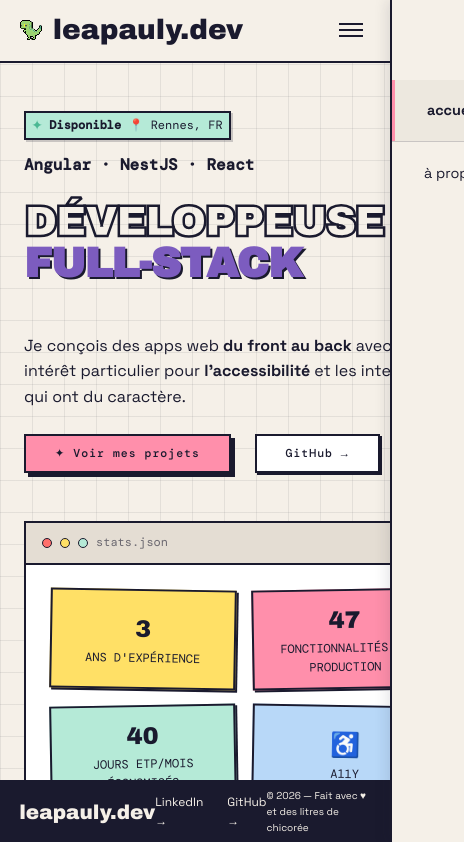
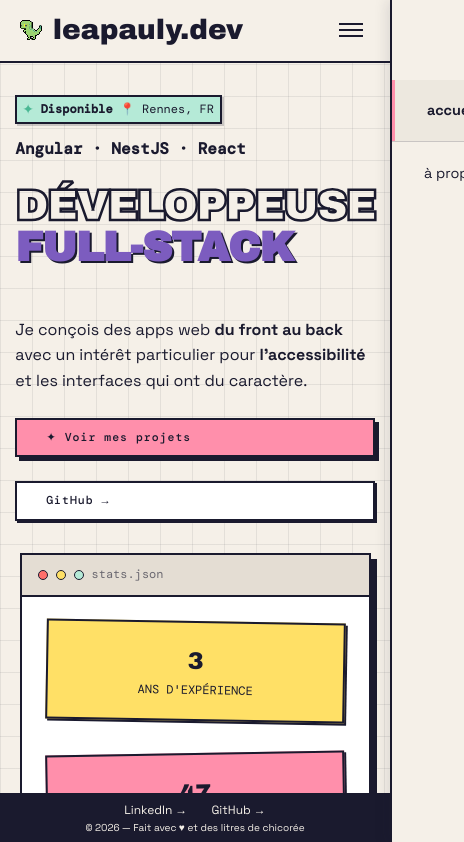
Before and after one commit to LeasaurusRex/portfolio, a React (Vite) app: page / in a window 390 px wide. Shown: the top 842 px of the page, 464 px wide, since content can reach past the window. Built offline with nearby package versions, Linux system fonts and the light colour scheme.

Commit message:
style(all) : adjust css for responsive mode on existing pages

```diff
--- a/src/index.css
+++ b/src/index.css
@@ -65,7 +65,7 @@
   background: var(--cream);
   color: var(--ink);
   font-family: var(--font-spaceg);
-  font-size: 16px;
+  font-size: var(--font-base);
   line-height: 1.6;
   margin-bottom: 6rem;
 }
@@ -83,21 +83,12 @@
   z-index: -1;
 }
 
-/* Classes utilitaires */
+/* Utility classes */
 .bold {
   font-weight: bold;
 }
 .mono {
   font-family: var(--font-mono);
-}
-.text-ink {
-  color: var(--ink);
-}
-.text-ink60 {
-  color: var(--ink-60);
-}
-.text-mint-deep {
-  color: var(--mint-deep);
 }
 
 /* BACKGROUND COLORS */
--- a/src/pages/About/About.module.css
+++ b/src/pages/About/About.module.css
@@ -51,6 +51,14 @@
   .skillsContainer {
     grid-template-columns: 1fr;
     gap: 3rem;
-    padding: 3rem 1.5rem;
+    padding: 0 2rem;
+  }
+
+  .secondTitle {
+    padding: 2rem;
+  }
+
+  .title {
+    padding: 2rem;
   }
 }
--- a/src/pages/About/components/Description.module.css
+++ b/src/pages/About/components/Description.module.css
@@ -10,7 +10,7 @@
   .container {
     grid-template-columns: 1fr;
     gap: 3rem;
-    padding: 3rem 1.5rem;
+    padding: 0 2rem;
   }
 }
 
--- a/src/pages/About/components/Timeline.module.css
+++ b/src/pages/About/components/Timeline.module.css
@@ -3,7 +3,6 @@
   padding-left: 2.5rem;
 }
 
-/* Ligne verticale */
 .timeline::before {
   content: "";
   position: absolute;
@@ -23,7 +22,6 @@
   padding-bottom: 0;
 }
 
-/* Points de la timeline */
 .dot {
   position: absolute;
   left: -2rem;
@@ -40,7 +38,6 @@
   background: var(--pink);
 }
 
-/* Contenu */
 .content {
   padding-left: 0.5rem;
 }
@@ -96,4 +93,8 @@
   .timelineItem {
     padding-bottom: 2.5rem;
   }
+
+  .timeline::before {
+    left: 0.65rem;
+  }
 }
--- a/src/pages/Home/Home.module.css
+++ b/src/pages/Home/Home.module.css
@@ -1,6 +1,6 @@
 .container {
-  display: grid;
-  grid-template-columns: 1fr 1fr;
+  display: flex;
+
   gap: 2rem;
   align-items: center;
   padding: 5rem 2rem 4rem;
@@ -8,8 +8,8 @@
 
 @media (max-width: 768px) {
   .container {
-    grid-template-columns: 1fr;
-    gap: 3rem;
-    padding: 3rem 1.5rem;
+    display: flex;
+    flex-direction: column;
+    padding: 2rem 0;
   }
 }
--- a/src/pages/Home/components/Hero.module.css
+++ b/src/pages/Home/components/Hero.module.css
@@ -1,21 +1,19 @@
-.heroContent {
+.hero {
   display: flex;
   flex-direction: column;
   align-items: flex-start;
   gap: 1.5rem;
-  max-width: 1080px;
-  margin: 0 auto;
   padding: 0;
 }
 
-.heroEyebrow {
+.eyebrow {
   display: flex;
   flex-direction: column;
   align-items: flex-start;
   gap: 0.75rem;
 }
 
-.heroActions {
+.actionButtons {
   display: flex;
   gap: 1.5rem;
 }
@@ -60,3 +58,18 @@
   color: var(--lav-deep);
   text-shadow: 2px 2px 0 var(--ink);
 }
+
+@media (max-width: 768px) {
+  .hero {
+    margin: 0 1rem;
+  }
+
+  .actionButtons {
+    width: 100%;
+    flex-direction: column;
+  }
+
+  .actionButtons > * {
+    width: 100% !important;
+  }
+}
--- a/src/pages/Home/components/Hero.tsx
+++ b/src/pages/Home/components/Hero.tsx
@@ -4,14 +4,12 @@
 
 function Hero() {
   return (
-    <article>
-      <div className={styles.heroContent}>
-        <div className={styles.heroEyebrow}>
+    <article className={styles.hero}>
+      <div className={styles.eyebrow}>
         <Badge variant="mint" withShadow fontSize="s">
           <p>
             <span className={styles.star}>✦</span>{" "}
-              <span className="bold">Disponible</span>{" "}
-              <span>📍 Rennes, FR</span>
+            <span className="bold">Disponible</span> <span>📍 Rennes, FR</span>
           </p>
         </Badge>
 
@@ -21,13 +19,13 @@
         <span className={styles.titleOutline}>DÉVELOPPEUSE</span>
         <span className={styles.titleFilled}>FULL-STACK</span>
       </h1>
-        <p className={styles.heroDesc}>
+      <p className={styles.desc}>
         Je conçois des apps web <span className="bold">du front au back</span>{" "}
         avec un intérêt particulier pour{" "}
-          <span className="bold">l'accessibilité</span> et les interfaces qui
-          ont du caractère. <br />
+        <span className="bold">l'accessibilité</span> et les interfaces qui ont
+        du caractère. <br />
       </p>
-        <div className={styles.heroActions}>
+      <div className={styles.actionButtons}>
         <Button variant="pink" to="/realisations">
           ✦ Voir mes projets
         </Button>
@@ -35,7 +33,6 @@
           GitHub →
         </Button>
       </div>
-      </div>
     </article>
   );
 }
--- a/src/pages/Home/components/StatsWindow.module.css
+++ b/src/pages/Home/components/StatsWindow.module.css
@@ -1,3 +1,11 @@
+.statsWindow {
+  margin: 0 1rem;
+  display: flex;
+  justify-content: center;
+  align-items: center;
+  max-width: 90%;
+}
+
 .statsContainer {
   display: grid;
   grid-template-columns: 1fr 1fr;
@@ -11,3 +19,12 @@
 .right-rotate {
   transform: rotate(5deg);
 }
+
+@media (max-width: 768px) {
+  .statsContainer {
+    display: flex;
+    flex-direction: column;
+    gap: 2rem;
+    padding: 0;
+  }
+}
--- a/src/pages/Home/components/StatsWindow.tsx
+++ b/src/pages/Home/components/StatsWindow.tsx
@@ -5,7 +5,7 @@
 
 function StatsWindow() {
   return (
-    <article>
+    <article className={styles.statsWindow}>
       <Window size="md" title="stats.json" footer={<BadgeList />}>
         <div className={styles.statsContainer}>
           <Sticker
--- a/src/shared/Footer.module.css
+++ b/src/shared/Footer.module.css
@@ -52,3 +52,14 @@
 .footerLink:hover::before {
   transform: scaleX(1);
 }
+
+@media (max-width: 768px) {
+  .footerTitle {
+    display: none;
+  }
+
+  footer {
+    display: flex;
+    flex-direction: column;
+  }
+}
```
Lines whose indentation alone changed are shown as unchanged.
